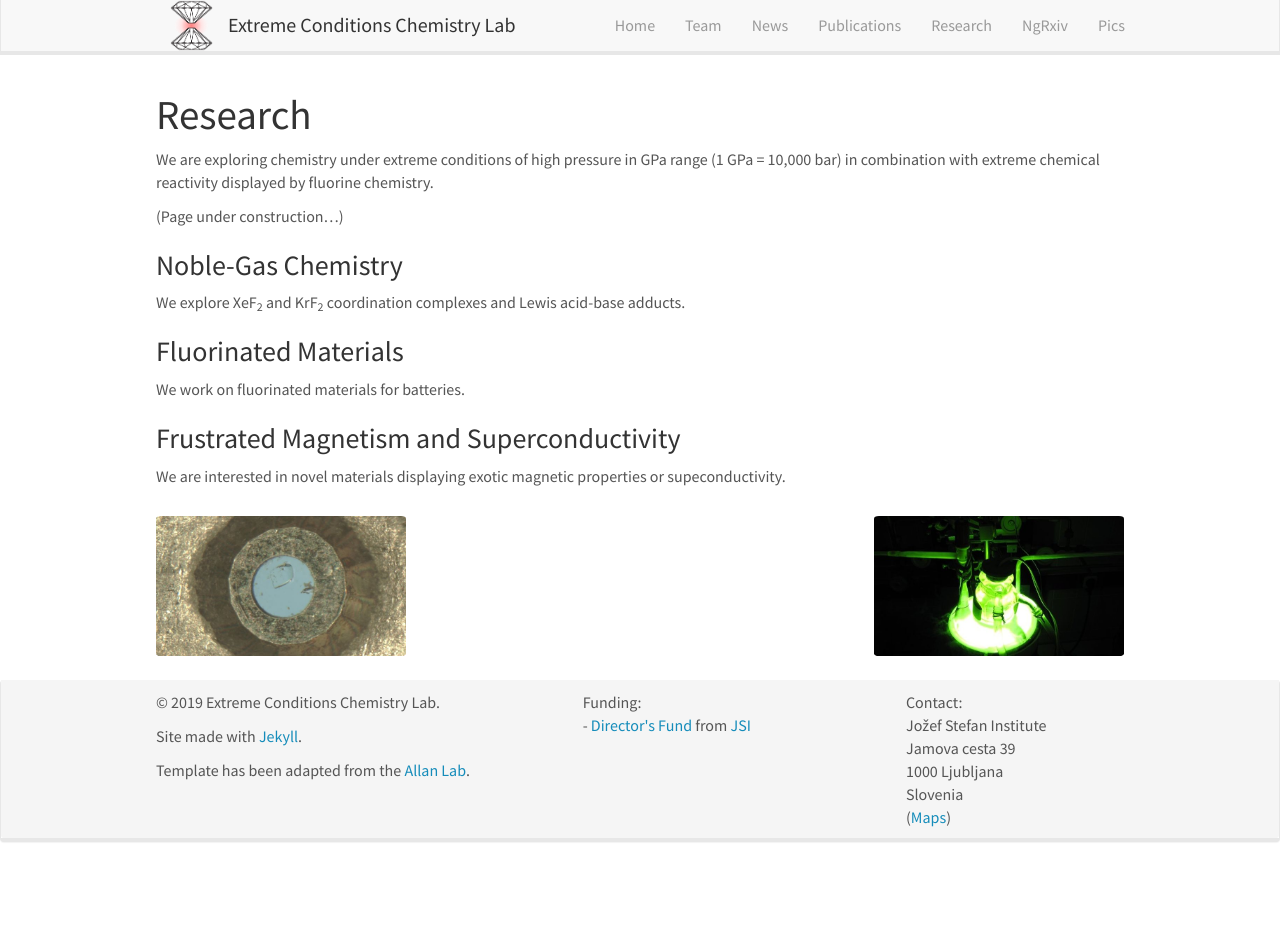
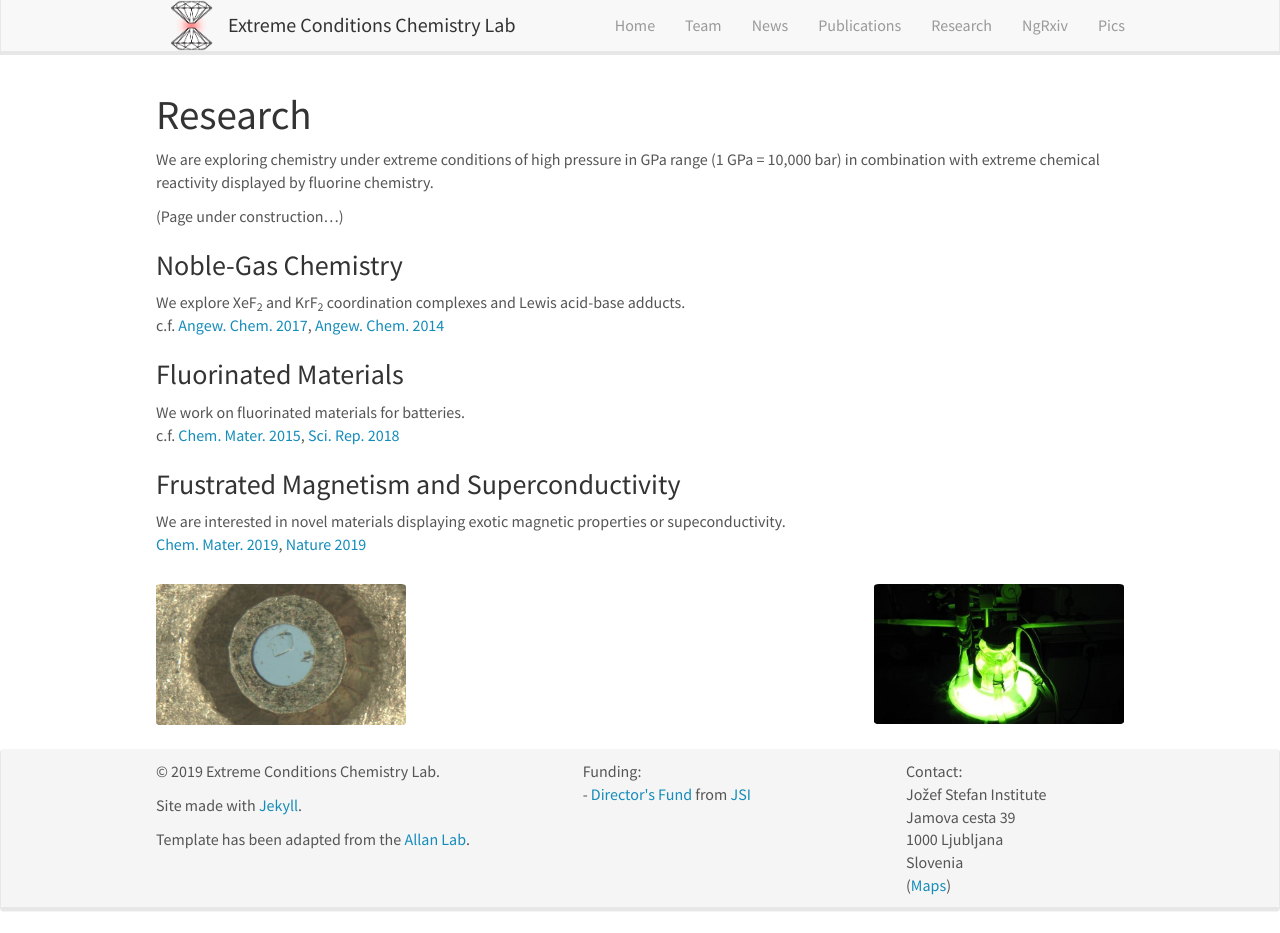
Before and after one commit to eccl-jsi/eccl-jsi.github.io, a Jekyll site: the page built from _pages/research.md, in a window 1280 px wide and 933 px high. Built offline with Jekyll 4.4.1, drawn with Linux system fonts in a browser that asks for light colours; nearby versions of some CDN libraries.

Commit message:
Update research.md

```diff
--- a/_pages/research.md
+++ b/_pages/research.md
@@ -14,12 +14,18 @@ We are exploring chemistry under extreme conditions of high pressure in GPa rang
 
 ### Noble-Gas Chemistry
 We explore XeF<sub>2</sub> and KrF<sub>2</sub> coordination complexes and Lewis acid-base adducts.
+<br>c.f. [Angew. Chem. 2017](http://dx.doi.org/10.1002/anie.201611534), [Angew. Chem. 2014](http://dx.doi.org/10.1002/anie.201406404)
+<br>
 
 ### Fluorinated Materials
 We work on fluorinated materials for batteries.
+<br>c.f. [Chem. Mater. 2015](http://dx.doi.org/10.1021/acs.chemmater.5b02906), [Sci. Rep. 2018](http://dx.doi.org/10.1038/s41598-018-23991-2)
+<br>
 
 ### Frustrated Magnetism and Superconductivity
 We are interested in novel materials displaying exotic magnetic properties or supeconductivity.
+<br> [Chem. Mater. 2019](http://dx.doi.org/10.1021/acs.chemmater.9b01466), [Nature 2019](http://dx.doi.org/10.1038/s41586-019-0932-x)
+<br>
 
 ![]({{ site.url }}{{ site.baseurl }}/images/KrF2-Photosynthesis-C.jpg){: style="width: 250px; float: right; border: 10px"}
 
```
